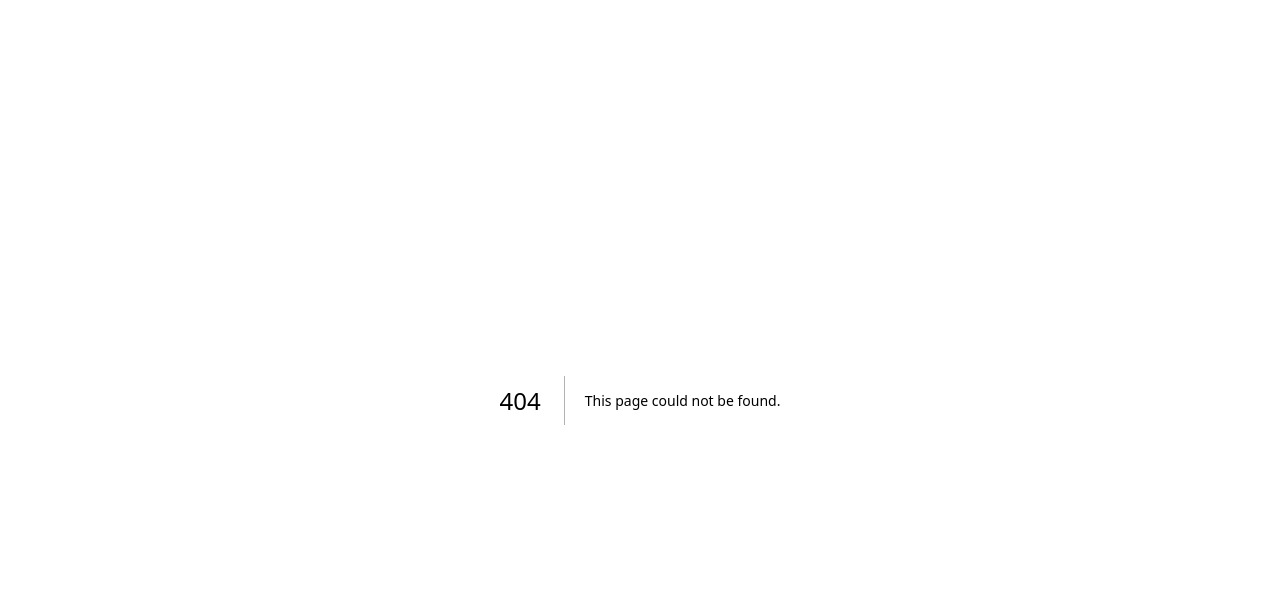
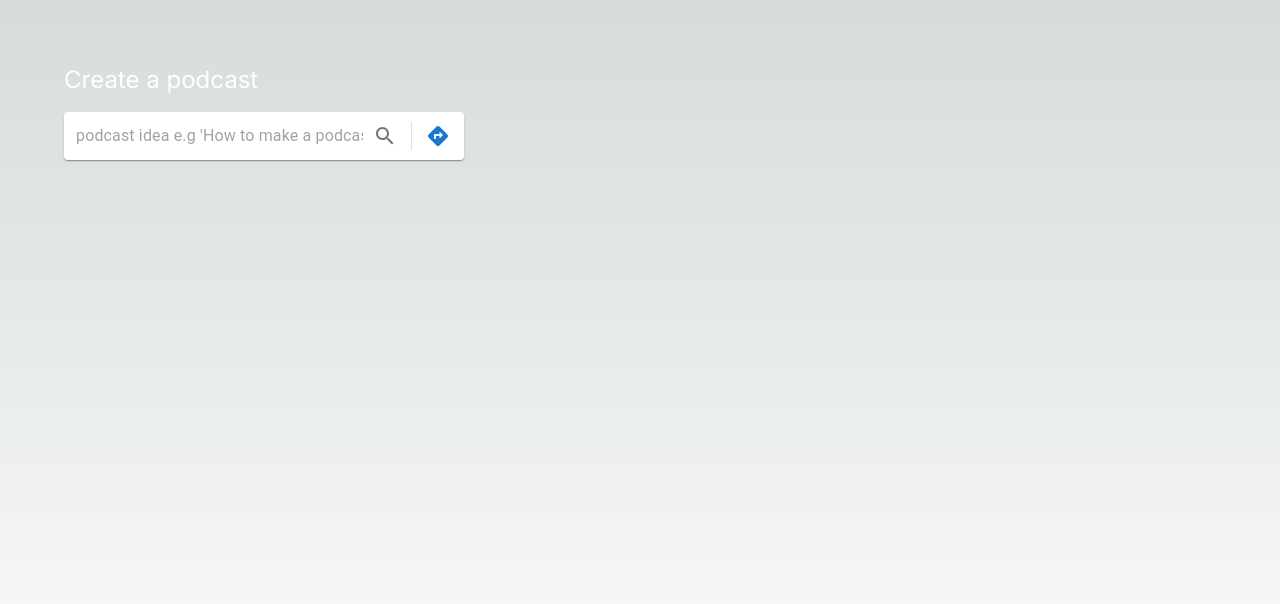
Before and after one commit to TheReers/AI-Podcasts-UI, a Next.js app: page /dashboard/generate in a window 1280 px wide. Before the commit this address had no page. Shown: the top 604 px of the page. Built offline with nearby package versions, Linux system fonts and the light colour scheme; no server answers.

Commit message:
feat: [link generate button to route]

```diff
--- /dev/null
+++ b/src/app/dashboard/generate/page.tsx
@@ -0,0 +1,139 @@
+"use client";
+import React from "react";
+import Paper from "@mui/material/Paper";
+import InputBase from "@mui/material/InputBase";
+import Divider from "@mui/material/Divider";
+import IconButton from "@mui/material/IconButton";
+import SearchIcon from "@mui/icons-material/Search";
+import DirectionsIcon from "@mui/icons-material/Directions";
+import {
+  Controller,
+  SubmitErrorHandler,
+  SubmitHandler,
+  useForm,
+} from "react-hook-form";
+import { useMutation } from "react-query";
+import toast from "react-hot-toast";
+import * as yup from "yup";
+import { yupResolver } from "@hookform/resolvers/yup";
+import { generatePodcast } from "@/app/utils/api";
+import PodCard from "../components/PodCard";
+import { Box, CircularProgress } from "@mui/material";
+import { signOut } from "next-auth/react";
+
+export type FormValues = {
+  message: string;
+};
+
+const schema = yup.object().shape({
+  message: yup.string().required("Message is required"),
+});
+
+const GeneratePodcast = () => {
+  const [currentIndex, setCurrentIndex] = React.useState<number | null>(null);
+
+  const {
+    handleSubmit,
+    control,
+    formState: { errors, isValid },
+  } = useForm<FormValues>({
+    defaultValues: {
+      message: "",
+    },
+    mode: "onBlur",
+    resolver: yupResolver(schema),
+  });
+
+  const { isLoading, mutate, data } = useMutation(generatePodcast, {
+    onSuccess(data) {
+      toast.success(data.message);
+    },
+    onError(error) {
+      toast.error((error as any).message);
+
+      console.log(error as any);
+    },
+  });
+
+  const onSubmit: SubmitHandler<FormValues> = (data) => {
+    mutate(data);
+  };
+
+  const onErrors: SubmitErrorHandler<FormValues> = (errors) => {
+    console.log(errors);
+  };
+
+  const playPodcast = (index: number) => {
+    setCurrentIndex(index);
+  };
+
+  return (
+    <div className="min-h-screen p-16">
+      <h2 className="text-white text-2xl">Create a podcast</h2>
+      <div className="mt-4">
+        <Paper
+          component="form"
+          sx={{
+            p: "2px 4px",
+            display: "flex",
+            alignItems: "center",
+            width: 400,
+          }}
+          onSubmit={handleSubmit(onSubmit, onErrors)}
+        >
+          <Controller
+            name="message"
+            control={control}
+            defaultValue=""
+            render={({ field }) => (
+              <InputBase
+                {...field}
+                sx={{ ml: 1, flex: 1 }}
+                placeholder="podcast idea e.g 'How to make a podcast'"
+                inputProps={{ "aria-label": "search google maps" }}
+                error={!isValid}
+              />
+            )}
+          />
+          <IconButton
+            type="button"
+            sx={{ p: "10px" }}
+            aria-label="search"
+            onClick={() => {
+              signOut({ callbackUrl: "http://localhost:3000/login" });
+            }}
+          >
+            <SearchIcon />
+          </IconButton>
+          <Divider sx={{ height: 28, m: 0.5 }} orientation="vertical" />
+          <IconButton
+            color="primary"
+            sx={{ p: "10px" }}
+            aria-label="directions"
+            type="submit"
+          >
+            <DirectionsIcon />
+          </IconButton>
+        </Paper>
+        <span className="text-red-500 text-xs">{errors.message?.message}</span>
+      </div>
+      {isLoading ? (
+        <Box sx={{ display: "flex", justify: "center" }}>
+          <CircularProgress />
+        </Box>
+      ) : data?.data ? (
+        <div className="mt-4">
+          <PodCard
+            podcasts={[data.data]}
+            playPodcast={playPodcast}
+            currentIndex={currentIndex}
+          />
+        </div>
+      ) : (
+        <></>
+      )}
+    </div>
+  );
+};
+
+export default GeneratePodcast;
```
